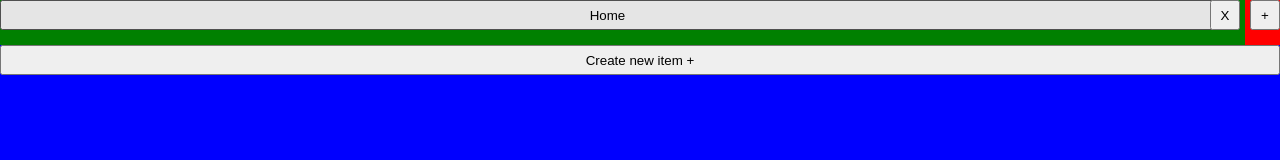
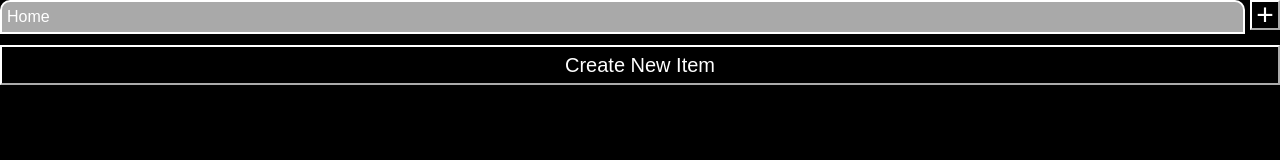
Before and after one commit to leinadest/todo-list, a website built with webpack: page src/template.html in a window 1280 px wide. Built offline with nearby package versions, Linux system fonts and the light colour scheme.

Commit message:
Improve the page's style

```diff
--- a/src/modules/components.js
+++ b/src/modules/components.js
@@ -11,6 +11,7 @@ function loadHeader() {
     const projectNav = createDOMElement('nav', header);
 
     Data.getSavedProjects().forEach((projectName) => loadProjectTab(projectName));
+    document.querySelector('.project').style.backgroundColor = 'darkgray';
 
     const newProjectBtn = createDOMElement('button', header, 'new-project', '+');
     newProjectBtn.addEventListener('click', () => {
@@ -21,20 +22,35 @@ function loadHeader() {
 function loadProjectTab(projectName) {
     const projectNav = document.querySelector('nav');
 
-    const project = createDOMElement('div', projectNav, 'project');
-
-    const projectBtn = createDOMElement('button', project, '', projectName);
-    projectBtn.addEventListener('click', () => {
+    const projectDiv = createDOMElement('div', projectNav, 'project');
+    projectDiv.dataset.name = projectName;
+    projectDiv.addEventListener('click', () => {
+        const currentProjectDiv = document.querySelector(
+            `[data-name="${Data.getCurrentProjectName()}"]`
+        );
+        if (currentProjectDiv != null) {
+            currentProjectDiv.style.backgroundColor = null;
+        }
+        projectDiv.style.backgroundColor = 'darkgray';
         Data.setCurrentProjectName(projectName);
         loadCurrentProject();
     });
 
-    const projectDeleteBtn = createDOMElement('button', project, 'delete', 'X');
-    projectDeleteBtn.addEventListener('click', () => {
-        projectNav.removeChild(project);
+    const projectLabel = createDOMElement('label', projectDiv, '', projectName);
+
+    if (projectName == 'Home') return;
+
+    const projectDeleteBtn = createDOMElement('button', projectDiv, '', 'X');
+    projectDeleteBtn.addEventListener('click', (e) => {
+        e.stopPropagation();
+        projectNav.removeChild(projectDiv);
         Data.removeSavedProject(projectName);
-        Data.setCurrentProjectName('Home');
-        loadCurrentProject();
+        if (Data.getCurrentProjectName() == projectName) {
+            document.querySelector('.project').style.backgroundColor = 'darkgray';
+            Data.setCurrentProjectName('Home');
+            loadCurrentProject();
+        }
+        if (Data.getCurrentProjectName() == 'Home') loadCurrentProject();
     });
 }
 
@@ -44,7 +60,7 @@ function loadMain() {
     const main = createDOMElement('main', document.querySelector('body'));
 
     const newItemBtn = createDOMElement('button', main, 'new-item');
-    newItemBtn.textContent = 'Create new item +';
+    newItemBtn.textContent = 'Create New Item';
     newItemBtn.addEventListener('click', () => {
         const itemDialog = document.querySelector('.item-dialog');
         itemDialog.dataset.event = 'new item';
@@ -118,6 +134,9 @@ function loadOptions() {
 
     const moveBtn = createDOMElement('button', container, '', 'Move');
     moveBtn.addEventListener('click', () => {
+        const moveDialog = document.querySelector('.move-dialog');
+        moveDialog.parentNode.removeChild(moveDialog);
+        loadMoveDialog();
         document.querySelector('.move-dialog').showModal();
     });
 }
@@ -127,11 +146,9 @@ export function refreshOptionsVisibility() {
     const options = document.querySelector('.container');
     if (itemsAreChecked && options.style.visibility != 'visible') {
         options.style.visibility = 'visible';
-        options.style.position = 'relative';
     }
     if (!itemsAreChecked && options.style.visibility == 'visible') {
         options.style.visibility = 'hidden';
-        options.style.position = 'absolute';
     }
 }
 
--- a/src/style.css
+++ b/src/style.css
@@ -1,39 +1,79 @@
 body {
+    color: white;
+    font-family: Arial, Helvetica, sans-serif;
     height: 100vh;
     margin: 0;
     display: flex;
     flex-direction: column;
 }
 
+header, nav {
+    background-color: black;
+}
+
+button {
+    color: white;
+    border-color: white;
+    background-color: black;
+}
+
 header {
-    background-color: red;
     display: flex;
 }
 
 header nav {
     flex: 1;
     height: 30px;
-    background-color: green;
     display: flex;
+    gap: 2px;
     align-items: stretch;
     padding-bottom: 15px;
-    overflow-x: auto;
+    overflow-x: scroll;
     overflow-y: hidden;
+}
+
+.new-project {
+    font-size: 30px;
+    padding: 0;
+    display: grid;
+    align-content: center;
 }
 
 .project {
     flex: 1;
     min-width: 50px;
+    height: 30px;
+    padding: 0 3px 0 5px;
+    border: 2px solid white;
+    border-top-right-radius: 10px;
+    border-top-left-radius: 10px;
+    display: flex;
+    align-items: center;
+}
+
+.project:hover, button:hover {
+    background-color: gray;
+}
+
+.project label {
+    width: calc(100% - 20px);
+    user-select: none;
+    word-wrap: break-word;
+    white-space: nowrap;
+    overflow: hidden;
 }
 
 .project button {
-    width: calc(100% - 30px);
-    height: 30px;
-    margin-right: -5px;
+    width: 20px;
+    height: 20px;
+    background-color: transparent;
+    margin-left: auto;
+    border: 0 transparent;
+    border-radius: 50%;
 }
 
-.project .delete {
-    width: 30px;
+.project button:hover {
+    background-color: #505050;
 }
 
 .new-project {
@@ -43,15 +83,15 @@ header nav {
 }
 
 main {
+    background-color: black;
     flex: 1;
-    background-color: blue;
 }
 
 section {
-    background-color: purple;
+    background-color: #202020;
     padding: 5px 15px;
     display: grid;
-    grid-template: 40px / 120px 75px 1fr 75px 25px;
+    grid-template: 40px / 120px 75px calc(100vw - 390px) 75px 30px;
     gap: 15px;
     align-items: center;
 }
@@ -60,31 +100,40 @@ section * {
     margin: 0;
 }
 
-section div {
-    width: calc(100vw - 400px);
+section label {
+    font-size: 15px;
 }
 
-section p, section h3, .project button {
+section p, section h3 {
     text-overflow: ellipsis;
     overflow: hidden;
     white-space: nowrap;
 }
 
-.new-item {
-    width: 100vw;
+section input {
+    width: 30px;
     height: 30px;
 }
 
+.new-item {
+    font-size: 20px;
+    width: 100vw;
+    height: 40px;
+    position: sticky;
+    bottom: 0px;
+}
+
 .container {
-    background-color: white;
-    height: 50px;
-    display: flex;
+    width: 100vw;
     visibility: hidden;
-    position: absolute;
+    position: fixed;
+    bottom: 0px;
 }
 
 .container button {
-    flex: 1;
+    font-size: 20px;
+    width: 50%;
+    height: 40px;
 }
 
 dialog form > * {
@@ -94,3 +143,7 @@ dialog form > * {
 label[for='description'] {
     display: block;
 }
+
+button:hover, input:hover, .project:hover, .project label:hover {
+    cursor: pointer;
+}
```
